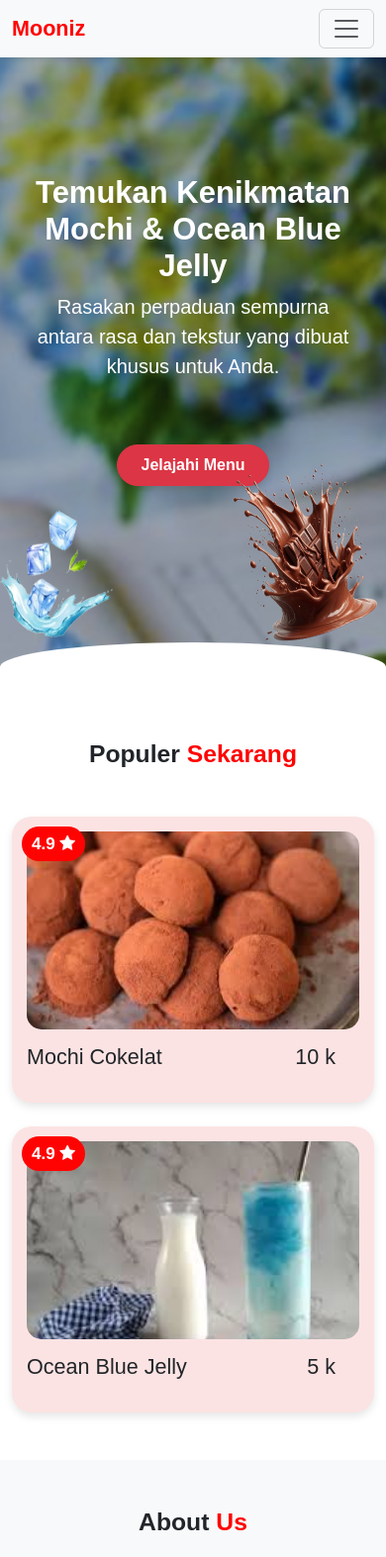
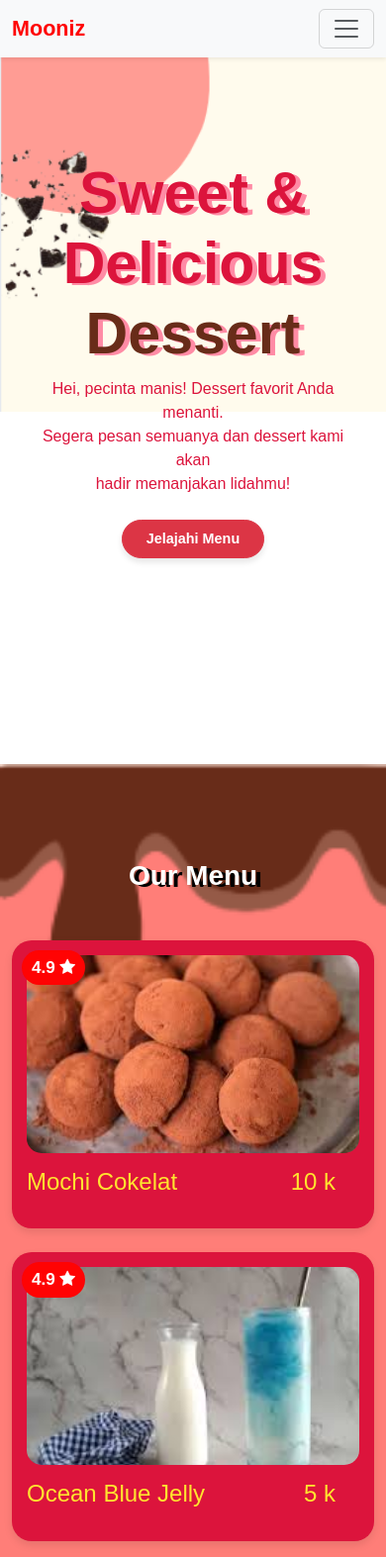
Before and after one commit to ulzptrzz/Mooniz, a plain HTML site: page index.html in a window 390 px wide. Shown: the top 1573 px of the page at 99% size. Drawn offline with nearby package versions, Linux system fonts and the light colour scheme; a web font is replaced by a local one.

Commit message:
four commit

```diff
--- a/index.html
+++ b/index.html
@@ -26,10 +26,10 @@
                 </button>
                 <div class="collapse navbar-collapse" id="navbarNavAltMarkup">
                     <div class="navbar-nav ms-auto">
-                        <a class="nav-link active" aria-current="page" href="#">Home</a>
-                        <a class="nav-link" href="#menu">Menu</a>
-                        <a class="nav-link" href="#about">About Us</a>
-                        <a class="nav-link" href="#delivery">Delivery</a>
+                        <a class="nav-link active" style="color: #ff0303;" aria-current="page" href="#">Home</a>
+                        <a class="nav-link" style="color: #ff0303;" href="#menu">Menu</a>
+                        <a class="nav-link" style="color: #ff0303;" href="#about">About Us</a>
+                        <a class="nav-link" style="color: #ff0303;" href="#delivery">Delivery</a>
                     </div>
                 </div>
             </div>
@@ -39,33 +39,29 @@
         <section class="hero text-white text-center py-5 bg-opacity-50">
             <div class="container pb-5 mb-5">
                 <div class="py-3">
-                    <div class="elemen-es">
-                        <img class="img-fluid" src="./asset/elemen_batu.png" alt="Elemen Es">
-                    </div>
-
-                    <div class="water_splash">
-                        <img class="img-fluid" src="./asset/cokelat.png" alt="Water Splash">
-                    </div>
-                    <h1 class="fw-bold display-5 pt-5 text-white mt-5">Temukan Kenikmatan Mochi & Ocean Blue Jelly</h1>
-                    <p class="lead text-white">Rasakan perpaduan sempurna antara rasa dan tekstur yang dibuat khusus untuk Anda.</p>
-                    <a href="#menu" class="btn btn-danger mt-5 px-4 py-2 fw-bold mb-5 rounded-pill">Jelajahi Menu</a>
-
+                    <h1 class="fw-bold pt-5 mt-5" style="color: #dc143c;
+                    text-shadow: 5px 2px #ff8ba5;">Sweet & <br> Delicious <br><span style="color: #682c19;
+                    text-shadow: 5px 2px #ff8ba5;">Dessert</span></h1>
+                    <p class="lead" style="color: #dc143c;">Hei, pecinta manis! Dessert favorit Anda menanti. <br> Segera pesan semuanya dan dessert kami akan <br>hadir memanjakan lidahmu!</p>
+                    <a href="#menu" class="btn btn-danger mt-2 px-4 py-2 fw-bold mb-5 rounded-pill">Jelajahi Menu</a>
                 </div>
             </div>
         </section>
 
         <!-- Popular Now Section -->
-        <div class="container py-5" id="menu">
-            <h2 class="text-center text-dark fw-bold mb-5">Populer <span style="color: #ff0303;">Sekarang</span></h2>
-            <div class="row g-4 justify-content-center">
+        <section class="popular py-5" id="menu">
+            <div class="container-fluid">
+                <h2 class="text-center fw-bold fs-1 mt-5 mb-5" style="color: #ffffff;
+                text-shadow: 5px 2px #000000;">Our Menu</h2>
+                <div class="row g-4 justify-content-center mb-5">
                     <!-- Card 1 -->
                     <div class="col-md-4 col-sm-7">
                         <div class="card">
                             <span class="rate position-absolute rounded-pill">4.9 <i class="fa fa-star"></i></span>
                             <img src="./asset/download.jpeg" class="card-img-top" alt="Mochi Cokelat">
                             <div class="card-body d-flex align-items-center">
-                            <h4 class="flex-grow-1">Mochi Cokelat</h4>
-                            <h4 class="px-4">10 k</h4>
+                                <h4 class="flex-grow-1" style="color:#ffe42f;">Mochi Cokelat</h4>
+                                <h4 class="px-4" style="color:#ffe42f;">10 k</h4>
                             </div>
                         </div>
                     </div>
@@ -75,25 +71,36 @@
                             <span class="rate position-absolute rounded-pill">4.9 <i class="fa fa-star"></i></span>
                             <img src="./asset/ocean.jpeg" class="card-img-top" alt="Ocean Blue Jelly">
                             <div class="card-body d-flex align-items-center">
-                            <h4 class="flex-grow-1">Ocean Blue Jelly</h4>
-                            <h4 class="px-4">5 k</h4>
+                                <h4 class="flex-grow-1" style="color:#ffe42f;">Ocean Blue Jelly</h4>
+                                <h4 class="px-4" style="color:#ffe42f;">5 k</h4>
                             </div>
                         </div>
                     </div>
                 </div>
             </div>
+        </section>
 
          <!-- Mochi & Jelly Highlight -->
-        <section class="bg-light py-5" id="about">
+        <section class="py-5 about" id="about">
             <div class="container text-center">
-                <h2 class="fw-bold text-dark mb-4">About<span style="color: #ff0303;"> Us</span></h2>
-                <p class="lead">Kami adalah siswi SMKN 1 Kota Bekasi jurusan RPL dari kelas XI RPL A. Ini merupakan salah satu projek kami terkait kolaborasi antara pembelajaran Kewirausahaan dengan pembelajaran jurusan yaitu pengembangan web. Mooniz menyajikan cemilan manis yang siap meningkatkan mood Anda! Melalui website ini Anda dapat melihat sekaligus memesan produk Mooniz yaitu Mochi Bites dan Ocean Blue Jelly. Yukss segera pesan!! </p>
+                <h2 class="fw-bold fs-1 pt-5 mt-5 mb-5" style="color: #dc143c;
+                text-shadow: 5px 2px #ff8ba5;">About<span style="color: #682c19;
+                text-shadow: 5px 2px #ff8ba5;"> Us</span></h2>
+                <p class="lead pb-5 mb-5" style="color: #000000;
+                text-shadow: 2px 1px #ebebeb;">Kami adalah siswi SMKN 1 Kota Bekasi jurusan RPL dari kelas <br> XI RPL A. Ini merupakan salah satu projek kami terkait kolaborasi
+                    <br>antara pembelajaran Kewirausahaan dengan pembelajaran
+                    <br>jurusan yaitu pengembangan web. Mooniz menyajikan cemilan
+                    <br>manis yang siap meningkatkan mood Anda! Melalui website
+                    <br>ini Anda dapat melihat sekaligus memesan produk Mooniz yaitu
+                    <br>Mochi Bites dan Ocean Blue Jelly. Yukss segera pesan!! </p>
                 </div>
             </section>
 
         <!--Form Section-->
         <div class="container-fluid mt-5 " id="delivery">
-            <h2 class="py-5 text-center text-dark fw-bold">Layanan <span style="color: #ff0303;"> Pemesanan</span></h2>
+            <h2 class="py-5 text-center fw-bold fs-1" style="color: #dc143c;
+            text-shadow: 5px 2px #ff8ba5;">Layanan <span style="color: #682c19;
+            text-shadow: 5px 2px #ff8ba5;"> Pemesanan</span></h2>
             <div class="row text-center mt-4">
                 <div class="col-md-4 favorite">
                     <img class="img-fluid" src="./asset/foodfav.png" alt="Choose Coffee">
@@ -117,7 +124,9 @@
             <div class="container d-flex justify-content-center mt-5">
                 <div class="col-lg-6">
                     <div class="panel panel-success">
-                        <h3 class="fw-bold text-dark mt-5">Kirim Ke WhatsApp <span style="color: #ff0303;"> Untuk Memesan </span></h3>
+                        <h2 class="fw-bold mt-5 fs-1" style="color: #dc143c;
+                        text-shadow: 5px 2px #ff8ba5;">Order <span style="color: #955a47;
+                        text-shadow: 5px 2px #ff8ba5;">Now</span></h2>
                         <div class="panel-body">
                             <div class="form-group">
                                 <label>Name</label>
@@ -160,16 +169,33 @@
         </div>
 
         <!-- footer -->
-        <footer class="bg-light py-5 mt-5" id="about">
-            <div class="container">
-                <h2 class="fw-bold mb-4">Contact us</h2>
-                <div class="">
-                    <p>Gmail: bluebites6@gmail.com</p>
+        <footer class="footer">
+            <h2 style="color: #5c3317;
+            text-shadow: 5px 2px #ff8ba5;" class="text-center fs-1 fw-bold my-5">Enjoy  <span style="color: #dc143c;
+            text-shadow: 5px 2px #ff8ba5;">Your </span>Order!</h2>
+            <section class="curve-section text-center" id="about">
+                <div class="row mt-4">
+                    <!-- Kolom Kiri (Kontak) -->
+                    <div class="col-md-4 col-sm-12 text-light contact">
+                        <h4>Contact Us</h4>
+                        <p>Email: bluebics@gmail.com</p>
                         <p>Contact: 0896-5253-7359</p>
-                    <hr />
-                    <p class="text-end">&copy; Created By AZAM XI RPL A</p>
+                        <p>SMKN 1 Kota Bekasi, Jl. Bintara VIII No.2,<br>RT.005/RW.003, Bintara, Bekasi Barat, Bekasi</p>
+                    </div>
+                    <!-- Kolom Tengah (Nama Kelas) -->
+                    <div class="col-md-4 col-sm-12 team">
+                        <h4>Mooniz XI RPL A</h4>
+                    </div>
+                    <!-- Kolom Kanan (Anggota Tim) -->
+                    <div class="col-md-4 col-sm-12 text-light creator">
+                        <h5>© Created by Mooniz Team:</h5>
+                        <p>Anisa Tri Oktavia</p>
+                        <p>Aulia Putri</p>
+                        <p>Mathilda Anneke Waworuntu</p>
+                        <p>Zahra Putri Isnaini</p>
                     </div>
                 </div>
+            </section>
         </footer>
     </main>
     <script src="./script.js"></script>
--- a/style.css
+++ b/style.css
@@ -15,25 +15,50 @@
     box-shadow: 0 9px 14px rgba(0, 0, 0, 0.5);
 }
 
+h1 {
+    font-size: 10vh;
+    font-weight: bolder;
+}
+
 .hero {
-    background: linear-gradient(rgba(0, 0, 0, 0.3), rgba(0, 0, 0, 0.3)), url('asset/background.png');
+    background: url('asset/background3.png');
+    background-repeat: no-repeat;
+    background-size: cover;
     text-align: center;
-    margin-top: 4%;
     padding: 100px 20px 120px 20px;
     overflow: hidden;
     position: relative;
 }
 
-.hero::after {
-    content: '';
-    position: absolute;
-    bottom: 0;
-    left: 0;
-    width: 100%;
-    height: 50px;
-    background: #fff;
-    border-top-left-radius: 50%;
-    border-top-right-radius: 50%;
+.curve-section {
+    background-color: #d11a30;
+    border-radius: 50% 50% 0 0;
+    padding: 50px 15px;
+    color: white;
+}
+
+.footer h5, .footer p {
+    color: white;
+    margin: 0;
+    line-height: 1.6;
+    font-size: 0.9rem;
+}
+
+.footer .contact, .footer .team, .footer .creator {
+    text-align: center;
+}
+
+
+.about {
+    background: url('asset/background5.png');
+    background-repeat: no-repeat;
+    background-size: cover;
+}
+
+.popular {
+    background: url('asset/background4.png');
+    background-repeat: no-repeat;
+    background-size: cover;
 }
 
 h1 {
@@ -44,30 +69,11 @@ p{
     color: #444;
 }
 
-.elemen-es{
-    position: absolute;
-    bottom: 40px;
-    left: 0;
-    rotate: 15deg;
-}
-
-.water_splash{
-    position: absolute;
-    bottom: 50px;
-    right: 20px;
-    rotate: -15deg;
-}
-
-.water_splash img{
-    width: 25vh;
-    height: 220px;
-}
-
 /* Card Styling */
 .card {
     position: relative;
     border: none;
-    background-color: #fce3e3;
+    background-color: #dc143c;
     box-shadow: 0px 4px 8px rgba(0, 0, 0, 0.1);
     border-radius: 20px;
     overflow: hidden;
@@ -151,31 +157,64 @@ img {
     z-index: 13;
 }
 
-/* Responsive Styling */
-@media (max-width: 992px) {
-
-}
-
-@media (max-width: 800px) {
-    .elemen-es img {
-        width: 20vh;
-        height: 200px;
+/* Responsivitas untuk Hero Section */
+@media (max-width: 768px) {
+    .hero {
+        background-size: 200%;
     }
 
-    .water_splash img{
-        width: 20vh;
-        height: 200px;
+    .hero h1 {
+        font-size: 7vh;
+    }
+
+    .hero p {
+        font-size: 1rem;
+    }
+
+    .hero .btn {
+        padding: 10px 20px;
+        font-size: 0.9rem;
     }
 }
 
+/* Responsivitas untuk Card di Popular Section */
 @media (max-width: 576px) {
-    .elemen-es img {
-        width: 15vh;
-        height: 180px;
+    .about {
+        background-size: 220vh;
+    }
+    .card h4 {
+        font-size: 1.5rem;
+    }
+}
+
+/* Responsivitas untuk About Section */
+@media (max-width: 768px) {
+    .about h2 {
+        font-size: 1.5rem;
     }
 
-    .water_splash img{
-        width: 15vh;
-        height: 180px;
+    .about p {
+        font-size: 0.9rem;
     }
 }
+
+
+/* Responsivitas untuk Footer */
+@media (max-width: 768px) {
+    .footer h5 {
+        font-size: 1rem;
+    }
+
+    .footer p {
+        font-size: 0.8rem;
+    }
+
+    .footer .row {
+        margin-top: 5px;
+        text-align: center;
+    }
+
+    .curve-section h2 {
+        font-size: 2rem;
+    }
+}
```
Also changed, not shown: asset/background3.png (added), asset/background4.png (added), asset/background5.png (added), asset/background6.png (added). Lines whose indentation alone changed are shown as unchanged.
